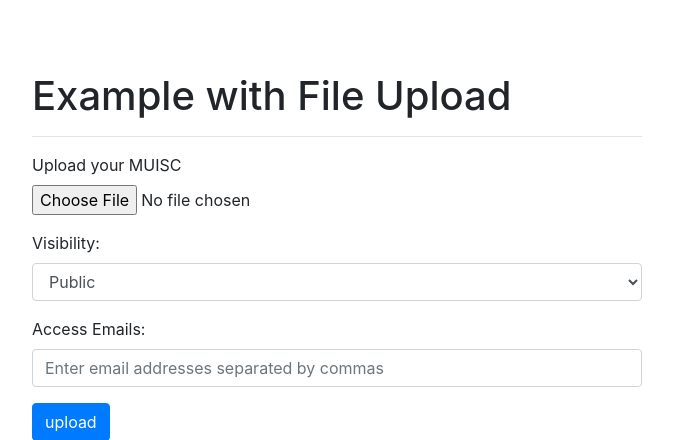
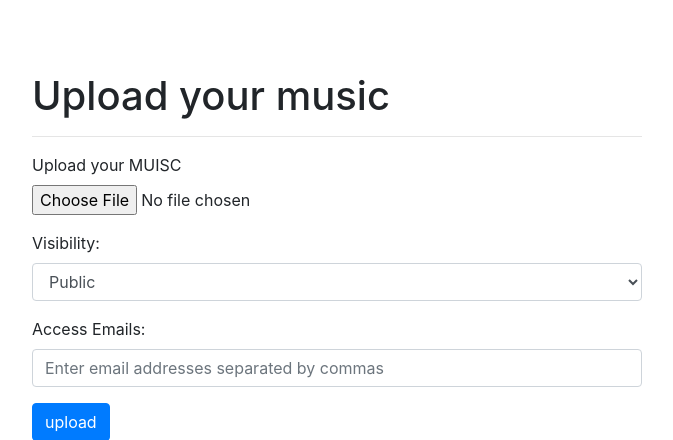
Before and after one commit to RosharnK/django-music-sharing, a Django app: page / in a window 1280 px wide. Shown: the part 56-496 px from the top of the page, without its empty margins (303-976 px from the left). Run offline with Django 4.2, Linux system fonts and the light colour scheme; a user stored in the database is signed in; some libraries are stand-ins or nearby versions.

Commit message:
title changes

```diff
--- a/musicportal/templates/musicportal/home.html
+++ b/musicportal/templates/musicportal/home.html
@@ -5,7 +5,7 @@
 <div class="col-md-6 offset-md-3 mt-5">
   <br />
 
-  <h1>Example with File Upload</h1>
+  <h1>Upload your music</h1>
   <form
     method="POST"
     enctype="multipart/form-data"
```
